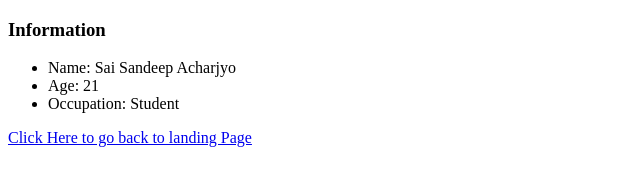
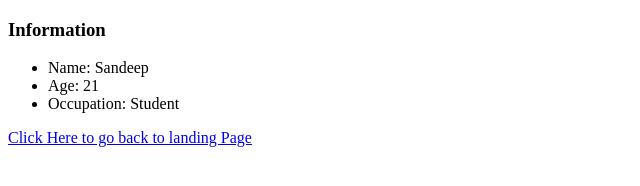
Before and after one commit to Sandeepbay/Learning-Git, a plain HTML site: page user.html in a window 1280 px wide. Shown: the full height of the page, 0-640 px from the left. Drawn offline with Linux system fonts and the light colour scheme.

Commit message:
Fixed Name

```diff
--- a/user.html
+++ b/user.html
@@ -6,7 +6,7 @@
     <body>
         <h3>Information</h3>
         <ul>
-            <li>Name: Sai Sandeep Acharjyo</li>
+            <li>Name: Sandeep</li>
             <li>Age: 21</li>
             <li>Occupation: Student</li>
         </ul>
```
